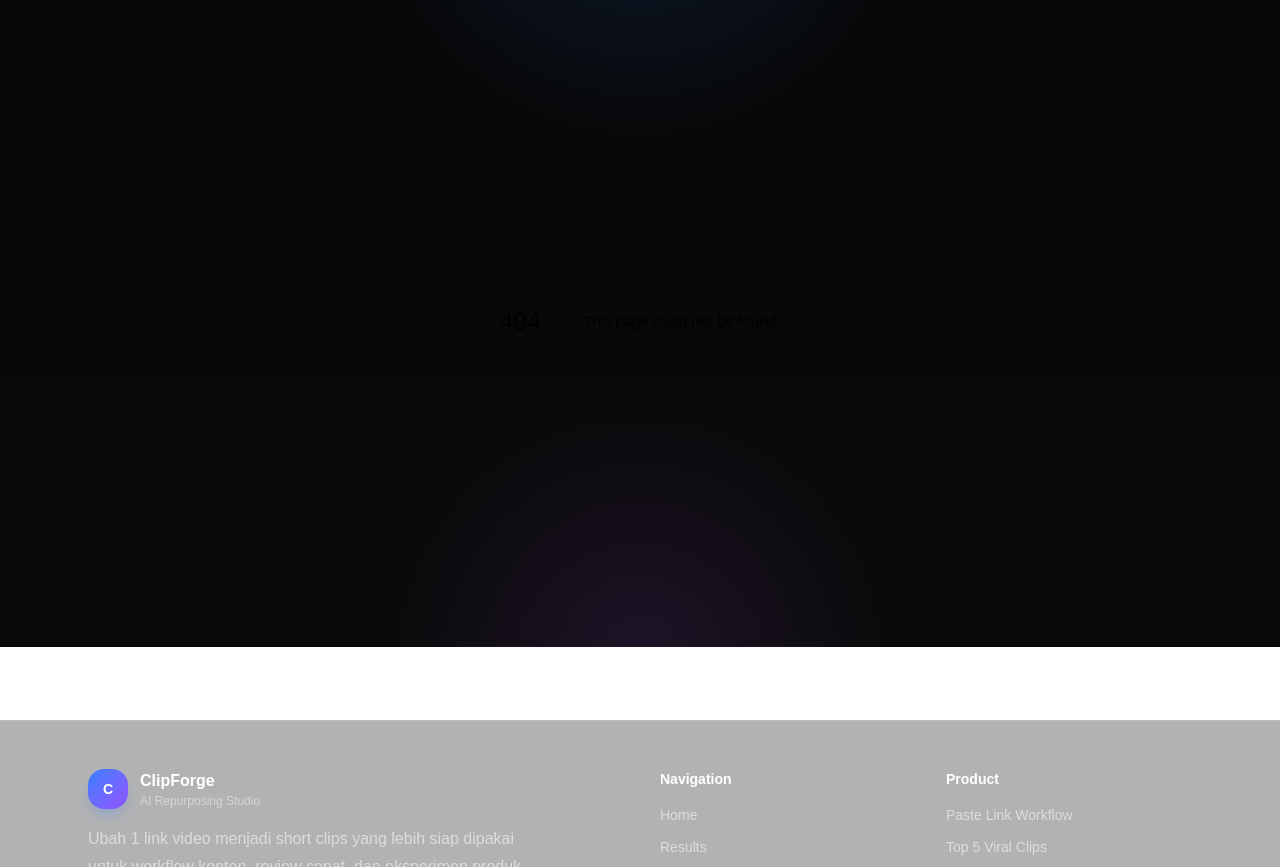
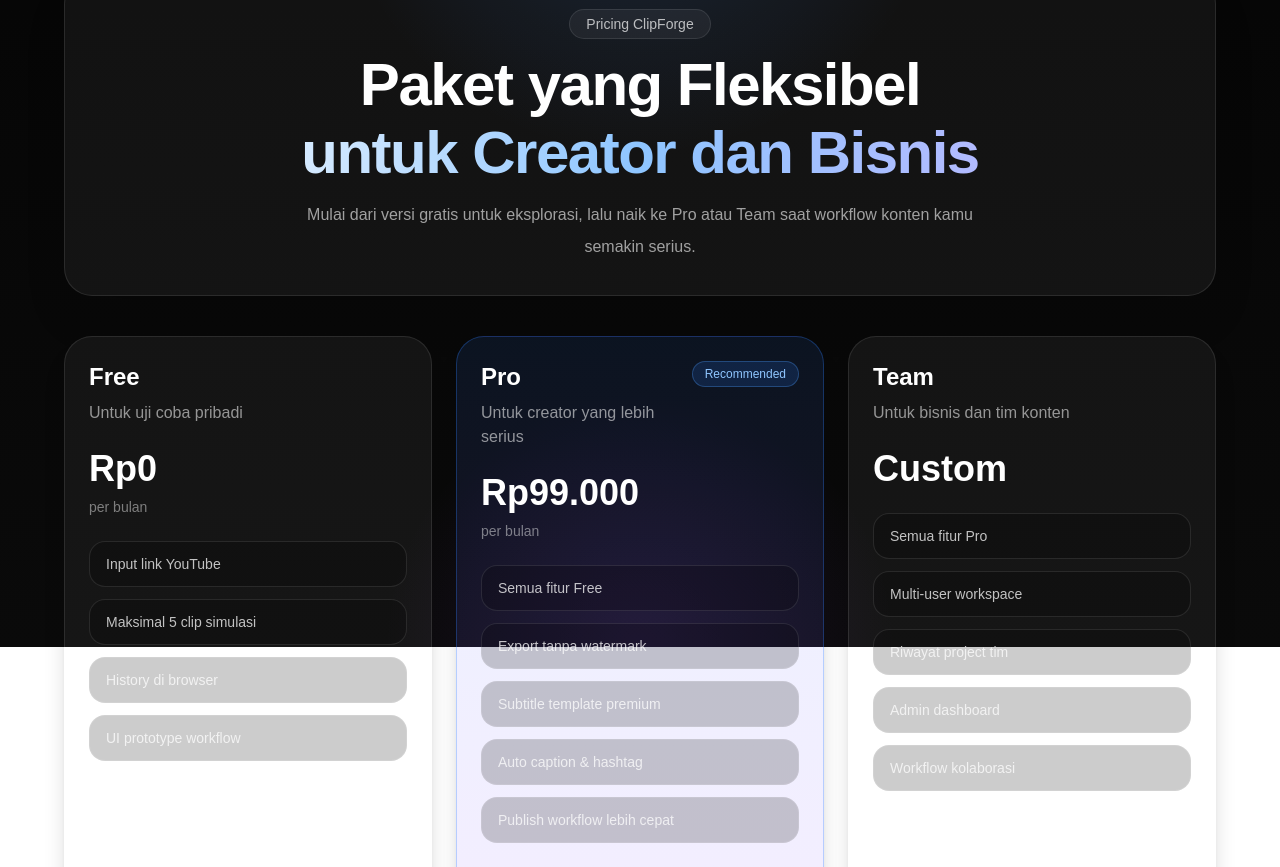
Before and after one commit to Alexnuho/clipforge-mvp, a Next.js app: page /pricing in a window 1280 px wide. Before the commit this address had no page. Shown: the part 153-1020 px from the top of the page. Built offline with nearby package versions, Linux system fonts and the light colour scheme.

Commit message:
add pricing page

```diff
--- /dev/null
+++ b/app/pricing/page.tsx
@@ -0,0 +1,123 @@
+export default function PricingPage() {
+  const plans = [
+    {
+      name: "Free",
+      price: "Rp0",
+      subtitle: "Untuk uji coba pribadi",
+      features: [
+        "Input link YouTube",
+        "Maksimal 5 clip simulasi",
+        "History di browser",
+        "UI prototype workflow",
+      ],
+      highlight: false,
+      button: "Mulai Gratis",
+    },
+    {
+      name: "Pro",
+      price: "Rp99.000",
+      subtitle: "Untuk creator yang lebih serius",
+      features: [
+        "Semua fitur Free",
+        "Export tanpa watermark",
+        "Subtitle template premium",
+        "Auto caption & hashtag",
+        "Publish workflow lebih cepat",
+      ],
+      highlight: true,
+      button: "Upgrade ke Pro",
+    },
+    {
+      name: "Team",
+      price: "Custom",
+      subtitle: "Untuk bisnis dan tim konten",
+      features: [
+        "Semua fitur Pro",
+        "Multi-user workspace",
+        "Riwayat project tim",
+        "Admin dashboard",
+        "Workflow kolaborasi",
+      ],
+      highlight: false,
+      button: "Hubungi Kami",
+    },
+  ];
+
+  return (
+    <main className="min-h-screen px-6 py-14 text-white">
+      <div className="mx-auto max-w-6xl">
+        <div className="rounded-[28px] border border-white/10 bg-white/5 p-8 text-center shadow-2xl shadow-black/20">
+          <p className="inline-flex rounded-full border border-white/10 bg-white/5 px-4 py-1 text-sm text-white/70">
+            Pricing ClipForge
+          </p>
+
+          <h1 className="mt-4 text-4xl font-bold tracking-tight md:text-6xl">
+            Paket yang Fleksibel
+            <span className="mt-2 block bg-gradient-to-r from-white via-blue-300 to-violet-300 bg-clip-text text-transparent">
+              untuk Creator dan Bisnis
+            </span>
+          </h1>
+
+          <p className="mx-auto mt-4 max-w-2xl leading-8 text-white/60">
+            Mulai dari versi gratis untuk eksplorasi, lalu naik ke Pro atau Team
+            saat workflow konten kamu semakin serius.
+          </p>
+        </div>
+
+        <div className="mt-10 grid gap-6 md:grid-cols-3">
+          {plans.map((plan) => (
+            <div
+              key={plan.name}
+              className={`rounded-[28px] border p-6 shadow-xl shadow-black/20 ${
+                plan.highlight
+                  ? "border-blue-500/30 bg-gradient-to-b from-blue-500/10 to-violet-500/10"
+                  : "border-white/10 bg-white/5"
+              }`}
+            >
+              <div className="flex items-start justify-between">
+                <div>
+                  <h2 className="text-2xl font-semibold">{plan.name}</h2>
+                  <p className="mt-2 text-white/55">{plan.subtitle}</p>
+                </div>
+
+                {plan.highlight && (
+                  <span className="rounded-full border border-blue-400/30 bg-blue-500/15 px-3 py-1 text-xs font-medium text-blue-300">
+                    Recommended
+                  </span>
+                )}
+              </div>
+
+              <div className="mt-6">
+                <p className="text-4xl font-bold">{plan.price}</p>
+                {plan.price !== "Custom" && (
+                  <p className="mt-2 text-sm text-white/45">per bulan</p>
+                )}
+              </div>
+
+              <div className="mt-6 space-y-3">
+                {plan.features.map((feature) => (
+                  <div
+                    key={feature}
+                    className="rounded-2xl border border-white/10 bg-black/20 px-4 py-3 text-sm text-white/75"
+                  >
+                    {feature}
+                  </div>
+                ))}
+              </div>
+
+              <button
+                className={`mt-8 w-full rounded-2xl px-5 py-4 font-medium transition ${
+                  plan.highlight
+                    ? "bg-gradient-to-r from-blue-500 to-violet-500 text-white shadow-lg shadow-blue-500/20 hover:opacity-95"
+                    : "border border-white/10 bg-white/10 text-white hover:bg-white/15"
+                }`}
+              >
+                {plan.button}
+              </button>
+            </div>
+          ))}
+        </div>
+      </div>
+    </main>
+  );
+}
```
